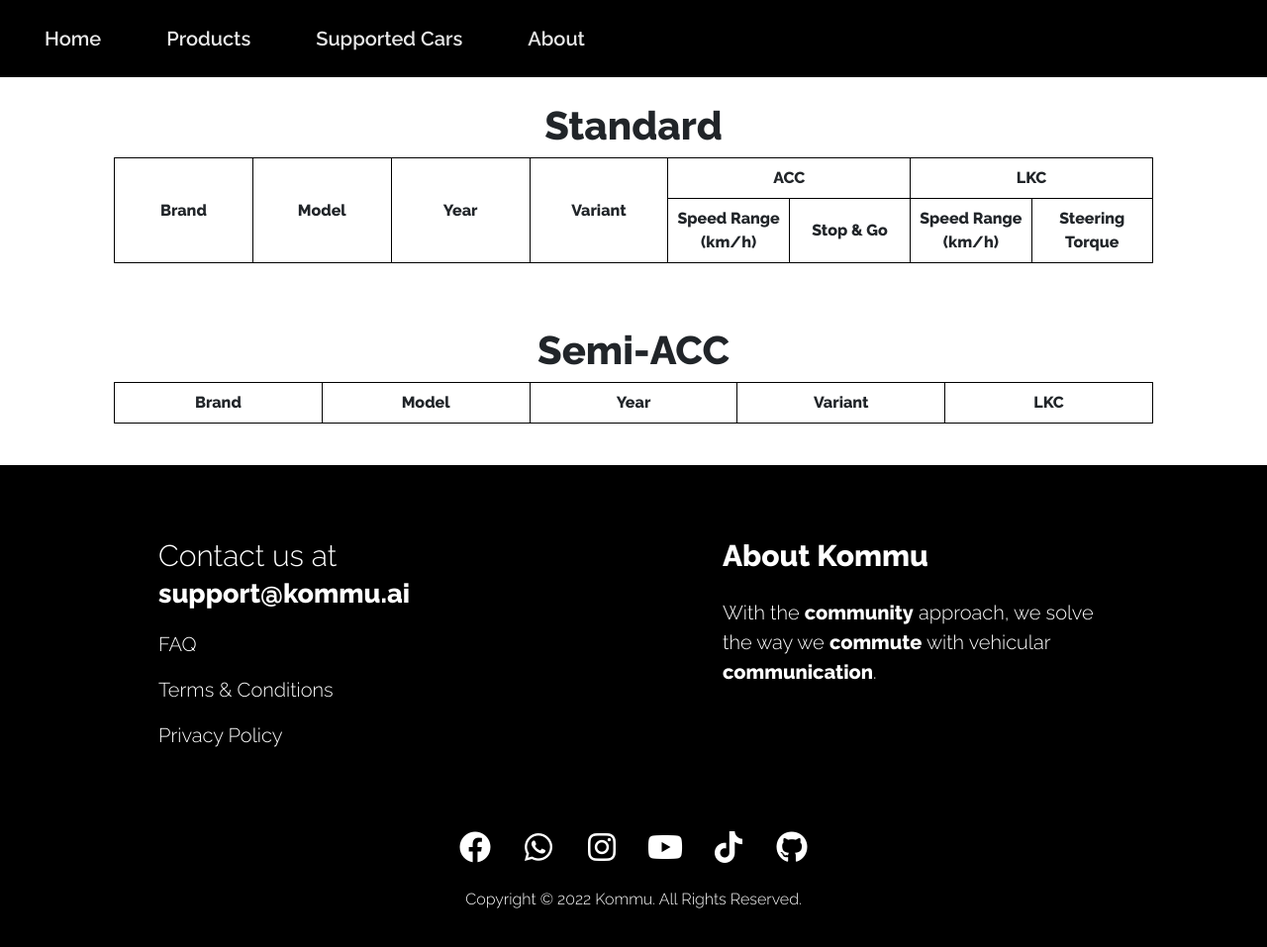
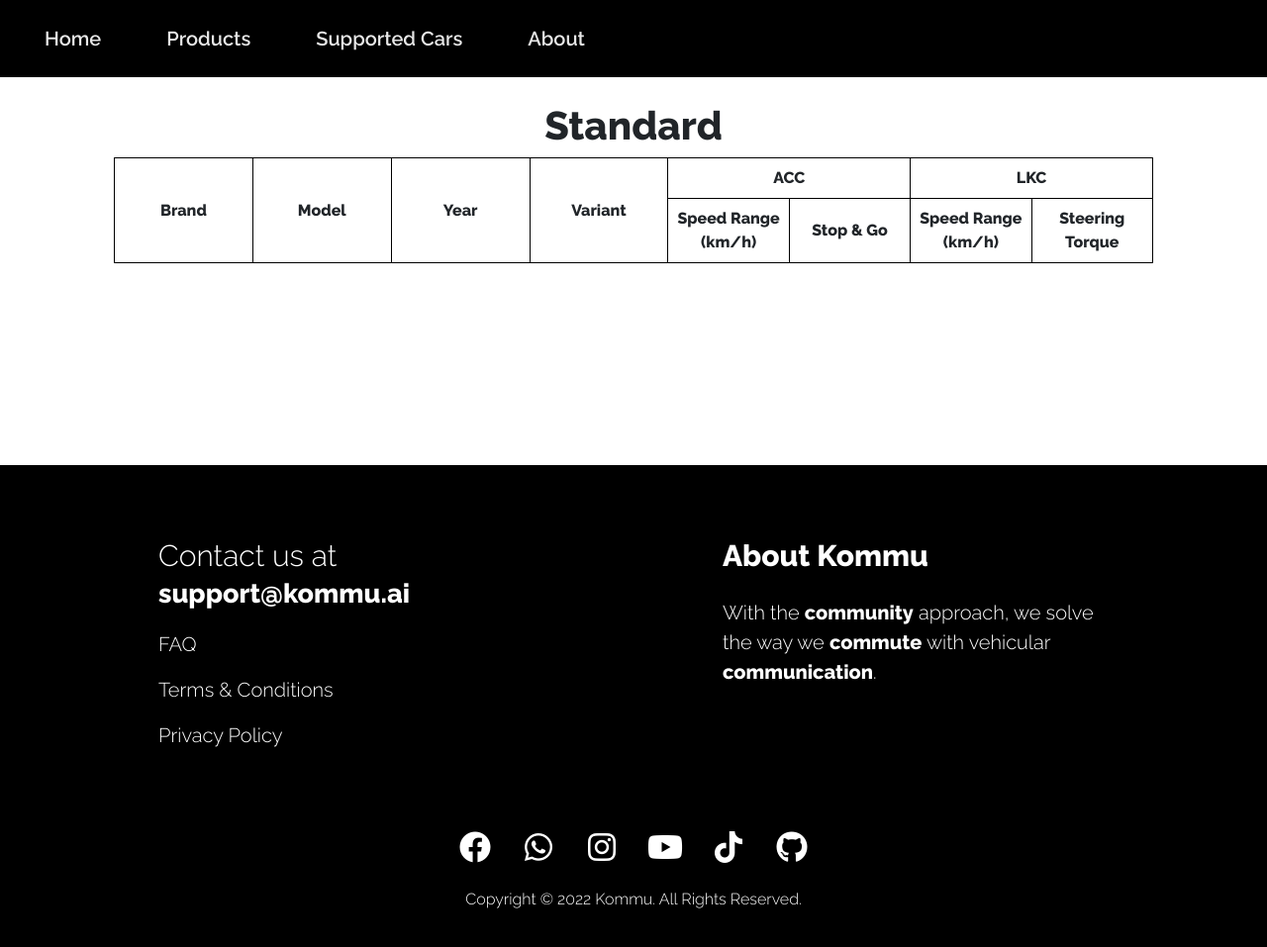
Before and after one commit to iXcess/ixcess.github.io, a Jekyll site: the page built from support.html, in a window 1280 px wide and 971 px high. Shown: the top 957 px of the window at 99% size. Built offline with Jekyll 4.4.1, drawn with Linux system fonts in a browser that asks for light colours; nearby versions of some CDN libraries.

Commit message:
Remove Semi ACC Table

```diff
--- a/support.html
+++ b/support.html
@@ -73,24 +73,4 @@
             <tbody id="standard"></tbody>
         </table>
     </div>
-    <br><br>
-    <div>
-        <h1 style="text-align: center;">
-            Semi-ACC
-        </h1>
-    </div>
-    <div class="div-table">
-        <table class="table" style="text-align: center;">
-            <thead>
-                <tr id="header-table-2">
-                    <th scope="col">Brand</th>
-                    <th scope="col">Model</th>
-                    <th scope="col">Year</th>
-                    <th scope="col">Variant</th>
-                    <th scope="col">LKC</th>
-                </tr>
-            </thead>
-            <tbody id="semi_acc"></tbody>
-        </table>
-    </div>
 </section>
```
